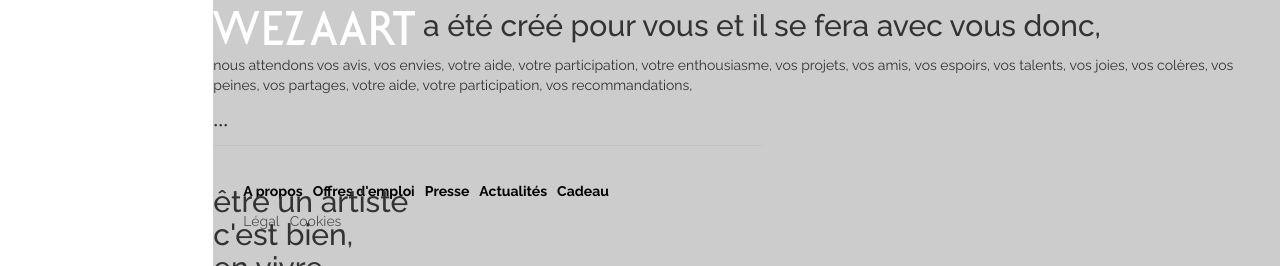
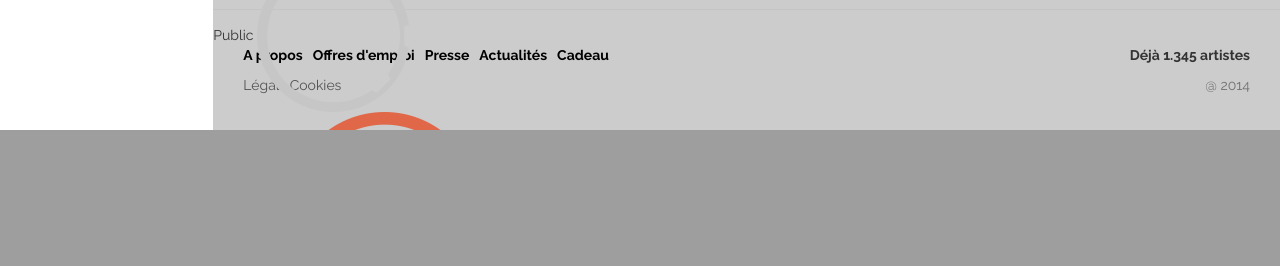
Before and after one commit to Atil41/Wezaart, a PHP site: page /tpl/categorie.php in a window 1280 px wide. Shown: the part 1131-1397 px from the top of the page. After the commit the page ends 1261 px from the top, so only its background shows below. Run offline with PHP 8.4, Linux system fonts and the light colour scheme; some libraries are stand-ins or nearby versions.

Commit message:
Merge origin/master
Conflicts:
	css/screen.css

```diff
--- a/tpl/categorie.php
+++ b/tpl/categorie.php
@@ -52,7 +52,7 @@
             </section>
             <!-- page content -->
             <a href="#"><div id="navhidebtn"><i class="icon-menu"></i></div></a>
-			<div id="searchbar"><input id="tags" type="text" placeholder="Recherche"><a href="#"><i class="icon-search"></i></a></div>
+            <div id="searchbar"><input id="tags" type="text" placeholder="Recherche"><a href="#"><i class="icon-search"></i></a></div>
             <nav id="navtop">
                 <ul>
                     <a href="#" class="prehome"><li>Le concept</li></a>
@@ -81,8 +81,6 @@
                 </div>
             </div>
 
-            <?php include_once 'prehome.php' ?>
-
             <?php include_once 'footer.php'; ?>
         </section>
     </body>
--- a/tpl/prehome.php
+++ /dev/null
@@ -1,21 +0,0 @@
-
-
-<section class="slide">
-    <div class="slide-box">
-        <div class="content">
-            <div class="content-box">
-                <h2>
-                    <img src="../images/txt-wezaart-big-blanc.png"> a été créé pour vous et il se fera avec vous donc,
-                </h2>
-                <p>
-                    nous attendons vos avis, vos envies, votre aide, votre participation, votre enthousiasme, vos projets, vos amis, vos espoirs, vos talents, vos joies, vos colères, vos peines, vos partages, votre aide, votre participation, vos recommandations,
-                    <br/>
-                    <br/>
-                    •••
-                </p>
-            </div>
-        </div>
-    </div>
-</section>
-<div class='intro-timer'>
-</div>
```
